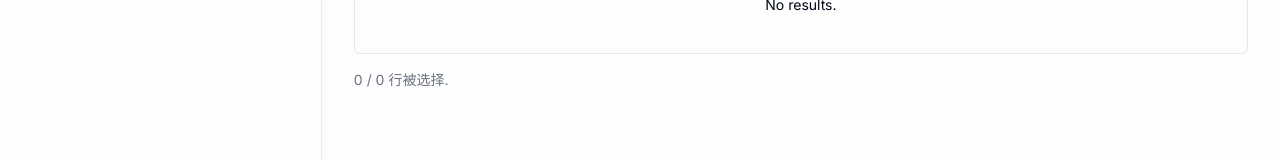
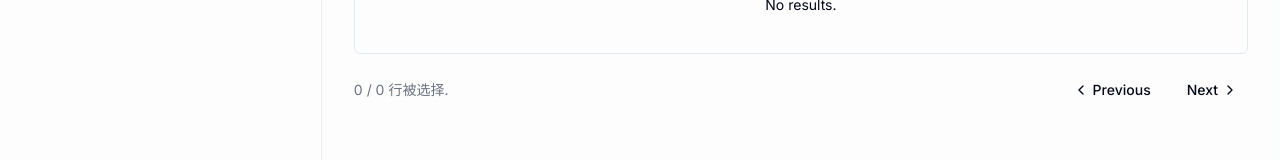
Before and after one commit to BenjaminWu-59/dspoken, a Next.js app in the folder apps/web/: page /dashboard/library in a window 1280 px wide. Shown: the part 301-461 px from the top of the page. Built offline with nearby package versions, Linux system fonts and the light colour scheme; a web font is replaced by a local one.

Commit message:
分页完善

```diff
--- a/apps/web/app/dashboard/library/page.tsx
+++ b/apps/web/app/dashboard/library/page.tsx
@@ -2,7 +2,6 @@
 
 import * as React from "react"
 import { useEffect, useState } from "react"
-import { ChevronDownIcon } from "@radix-ui/react-icons"
 import {
   ColumnDef,
   ColumnFiltersState,
@@ -18,12 +17,6 @@ import {
 
 import { Button } from "@/components/ui/button"
 import { Checkbox } from "@/components/ui/checkbox"
-import {
-  DropdownMenu,
-  DropdownMenuCheckboxItem,
-  DropdownMenuContent,
-  DropdownMenuTrigger,
-} from "@/components/ui/dropdown-menu"
 import { Input } from "@/components/ui/input"
 import {
   Table,
@@ -34,7 +27,8 @@ import {
   TableRow,
 } from "@/components/ui/table"
 import CreateLibraryDialog from "@/components/library/CreateLibrary"
-import { Library, getLibrary, ResData } from "@/api/library"
+import { Library, getLibrary } from "@/api/library"
+import QueryPagination from "@/components/dashboard/QueryPagination"
 
 const Page = () => {
   // 表格配置
@@ -43,10 +37,13 @@ const Page = () => {
   const [columnVisibility, setColumnVisibility] = useState<VisibilityState>({})
   const [rowSelection, setRowSelection] = useState({})
 
-  // 数据请求
+  // 知识库数据
   const [libraries, setLibraries] = useState<Library[]>([])
 
+  // 数据总数
+  const [totalCount, setTotalCount] = useState(0);
 
+  // 搜索请求参数
   const [queryParams, setQueryParams] = useState<{ sentence: string; pageNo: number; pageSize: number }>({
     sentence: "",
     pageNo: 0,
@@ -57,14 +54,18 @@ const Page = () => {
     const fetchData = async () => {
       try {
         const data = await getLibrary(queryParams);
-        setLibraries(data.data?.libraries || []); // 更新为 data.data.libraries
+        setLibraries(data.data?.libraries || []);
+        setTotalCount(data.data?.totalCount || 0); // 设置总计数
       } catch (error) {
         console.error('获取数据错误:', error);
       }
     };
 
     fetchData();
-  }, [queryParams]); // 依赖于页码、每页大小和句子变化
+  }, [queryParams]);
+
+  // 计算总页数
+  const totalPages = Math.ceil(totalCount / queryParams.pageSize);
 
 
   const table = useReactTable({
@@ -152,7 +153,11 @@ const Page = () => {
           {table.getFilteredSelectedRowModel().rows.length} /{" "}
           {table.getFilteredRowModel().rows.length} 行被选择.
         </div>
-
+        <QueryPagination
+          pageNo={queryParams.pageNo}
+          setPageNo={(newPageNo) => setQueryParams({ ...queryParams, pageNo: newPageNo })}
+          totalPages={totalPages}
+        />
       </div>
     </div>
   )
--- a/apps/web/components/dashboard/QueryPagination.tsx
+++ b/apps/web/components/dashboard/QueryPagination.tsx
@@ -1,71 +1,39 @@
 "use client";
 
-import { usePathname, useSearchParams } from "next/navigation";
 import {
   Pagination,
   PaginationContent,
   PaginationItem,
   PaginationLink,
+  PaginationNext,
   PaginationPrevious,
-  PaginationNext,
-} from "@/components/ui/pagination";
+} from "@/components/ui/pagination"
 
-interface QueryPaginationProps {
-  total: number;
-  pageNo: number; // 添加 pageNo
-  pageSize: number; // 添加 pageSize
-  className?: string;
-}
-
-export function QueryPagination({
-  total,
-  pageNo, // 接收 pageNo
-  pageSize, // 接收 pageSize
-  className,
-}: QueryPaginationProps) {
-  const pathname = usePathname();
-  const searchParams = useSearchParams();
-
-  const currentPage = pageNo; // 使用传入的 pageNo
-
-  const prevPage = currentPage - 1;
-  const nextPage = currentPage + 1;
-
-  const createPageURL = (pageNumber: number | string) => {
-    const params = new URLSearchParams(searchParams);
-    params.set("page", pageNumber.toString());
-    return `${pathname}?${params.toString()}`;
-  };
-
+// 新增 PaginationDemo 组件
+const QueryPagination: React.FC<{ pageNo: number; setPageNo: (page: number) => void; totalPages: number }> = ({ pageNo, setPageNo, totalPages }) => {
   return (
-    <Pagination className={className}>
+    <Pagination className="flex justify-end">
       <PaginationContent>
-        {prevPage >= 1 ? (
-          <PaginationItem>
-            <PaginationPrevious href={createPageURL(prevPage)} />
-          </PaginationItem>
-        ) : null}
-
-        {Array.from({ length: Math.ceil(total / pageSize) }).map((_, index) => ( // 修改这里
-          <PaginationItem
-            className="hidden sm:inline-block"
-            key={`page-button-${index}`}
-          >
+        <PaginationItem>
+          <PaginationPrevious onClick={() => setPageNo(Math.max(pageNo - 1, 0))} />
+        </PaginationItem>
+        {[...Array(totalPages)].map((_, index) => (
+          <PaginationItem key={index}>
             <PaginationLink
-              isActive={currentPage === index + 1}
-              href={createPageURL(index + 1)}
+              href="#"
+              isActive={index === pageNo}
+              onClick={() => setPageNo(index)} // 点击时更新 pageNo
             >
               {index + 1}
             </PaginationLink>
           </PaginationItem>
         ))}
-
-        {nextPage <= Math.ceil(total / pageSize) ? ( // 修改这里
-          <PaginationItem>
-            <PaginationNext href={createPageURL(nextPage)} />
-          </PaginationItem>
-        ) : null}
+        <PaginationItem>
+          <PaginationNext onClick={() => setPageNo(Math.min(pageNo + 1, totalPages - 1))} />
+        </PaginationItem>
       </PaginationContent>
     </Pagination>
-  );
+  )
 }
+
+export default QueryPagination
```
